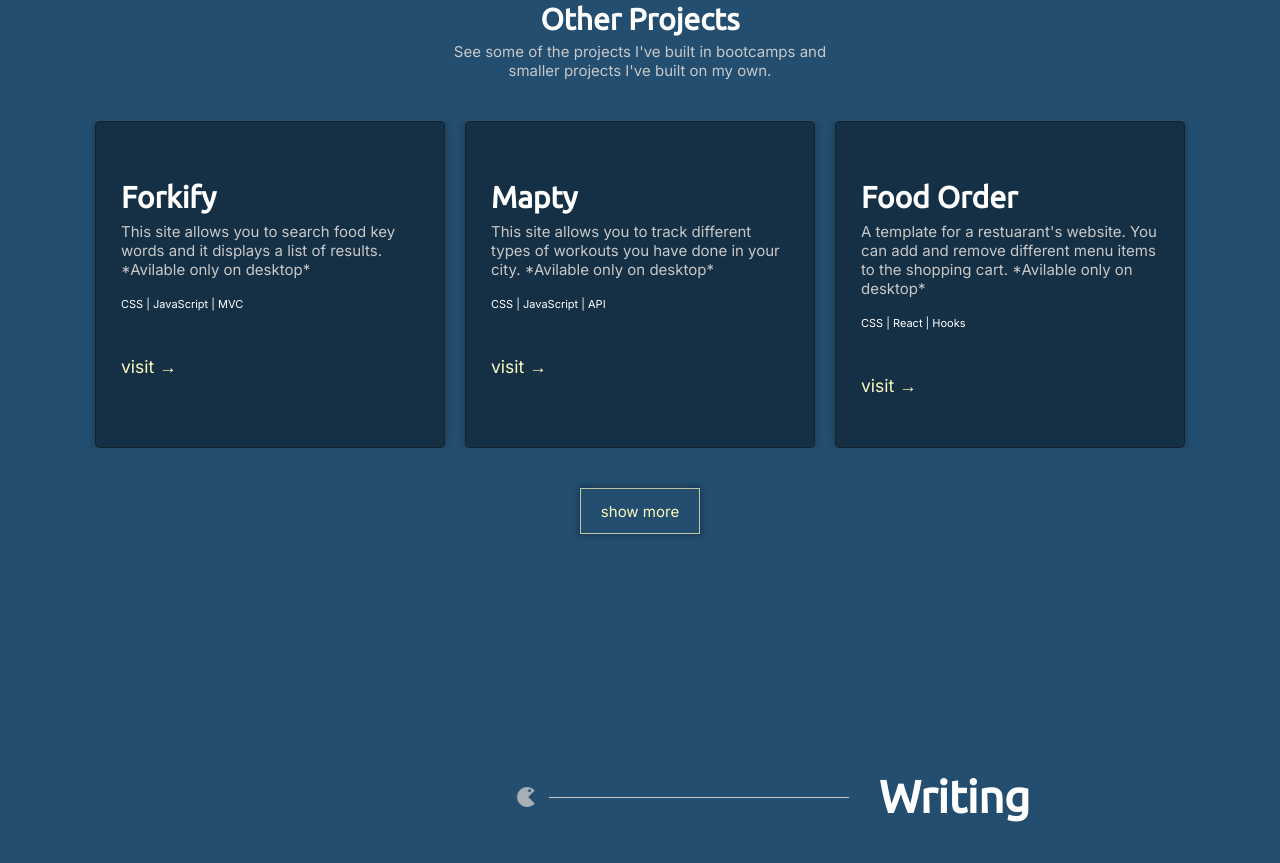
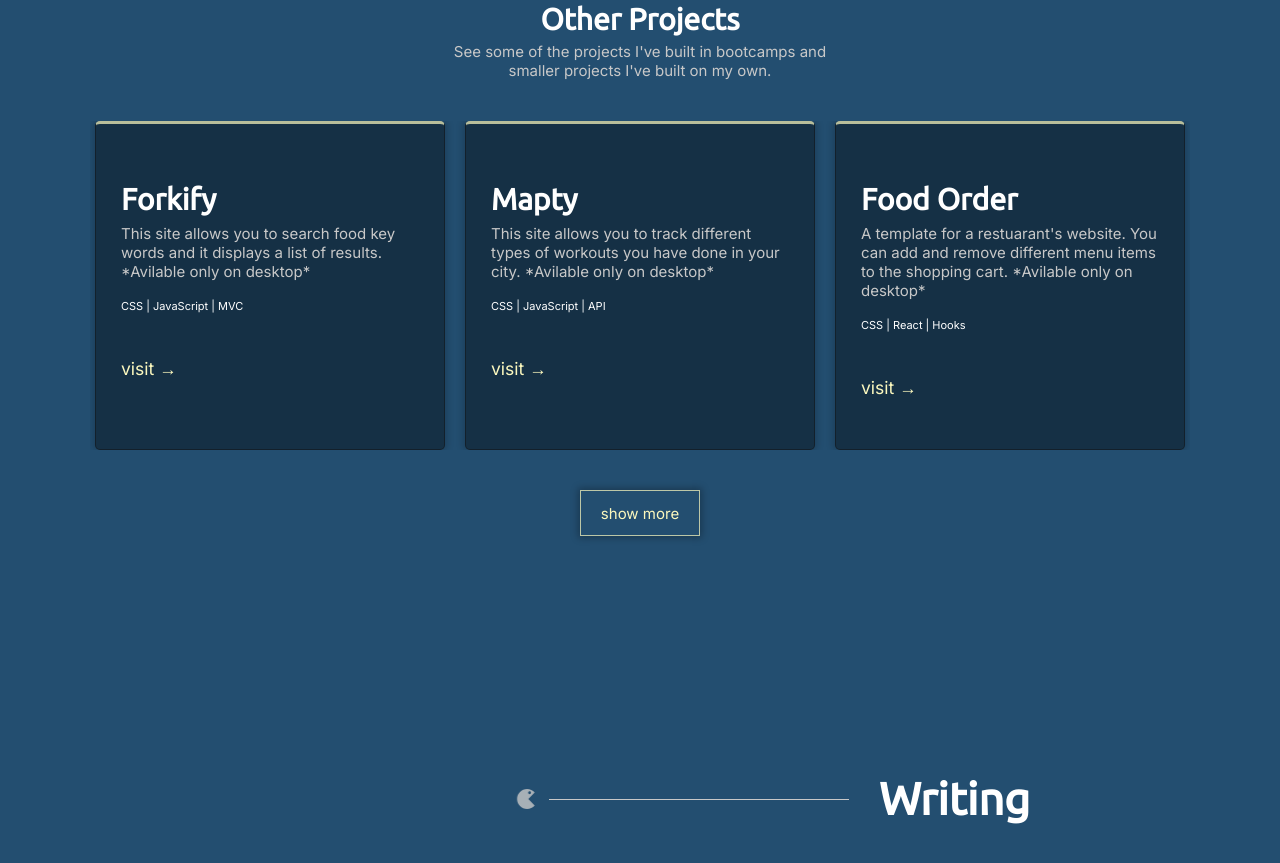
Before and after one commit to atrain42/react-portfolio, a React (Create React App) app: page / in a window 1280 px wide. Shown: the part 3380-4243 px from the top of the page. Built offline with nearby package versions, Linux system fonts and the light colour scheme.

Commit message:
project border added

```diff
--- a/src/components/CourseCard/SingleProject.module.css
+++ b/src/components/CourseCard/SingleProject.module.css
@@ -4,6 +4,7 @@
   border-radius: 5px;
   box-shadow: 0px 0px 7px 2px rgba(0, 0, 0, 0.192);
   border: 1px solid #1312127d;
+  border-top: 3px solid var(--project-border);
 }
 
 .singleProject h1 {
```
